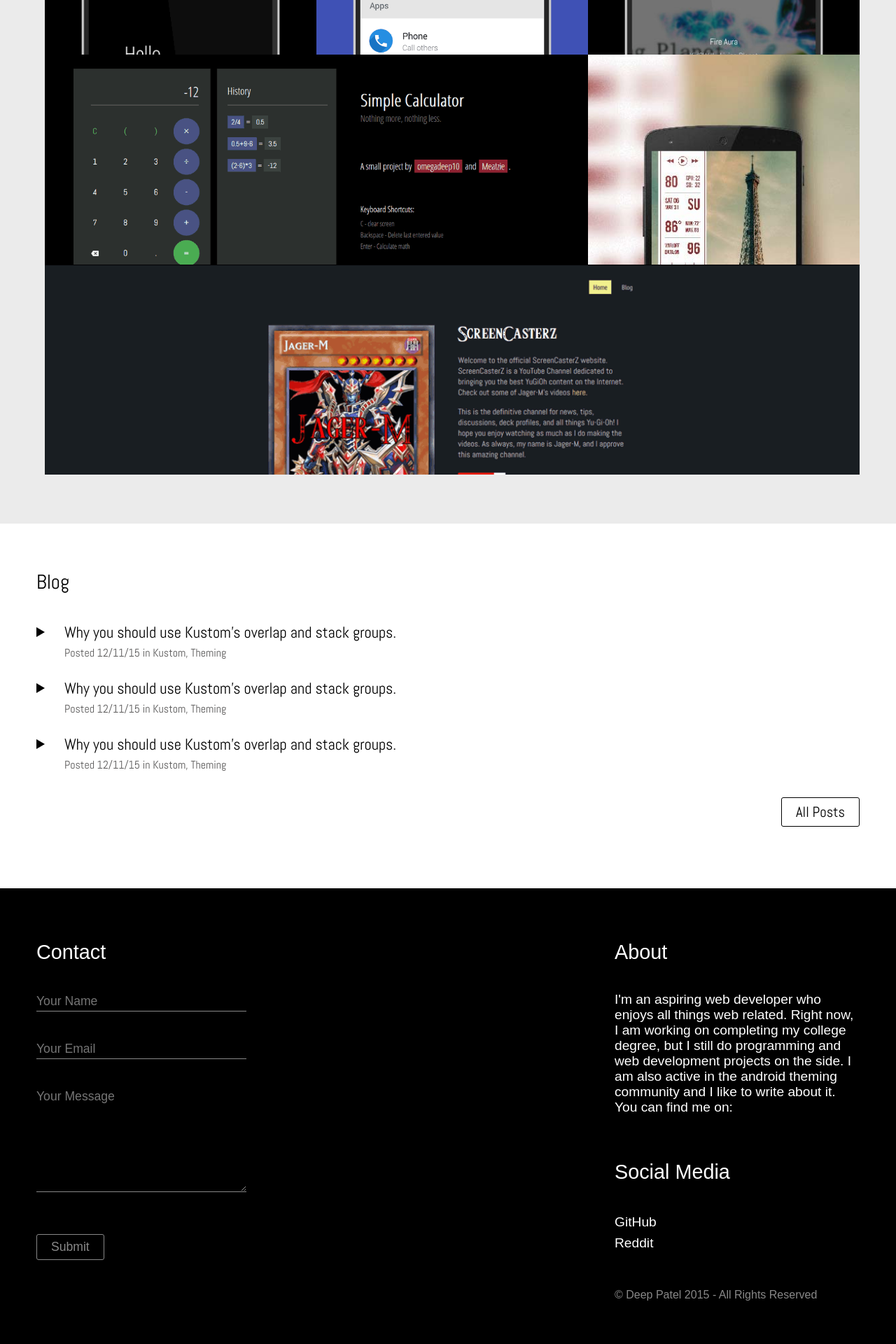
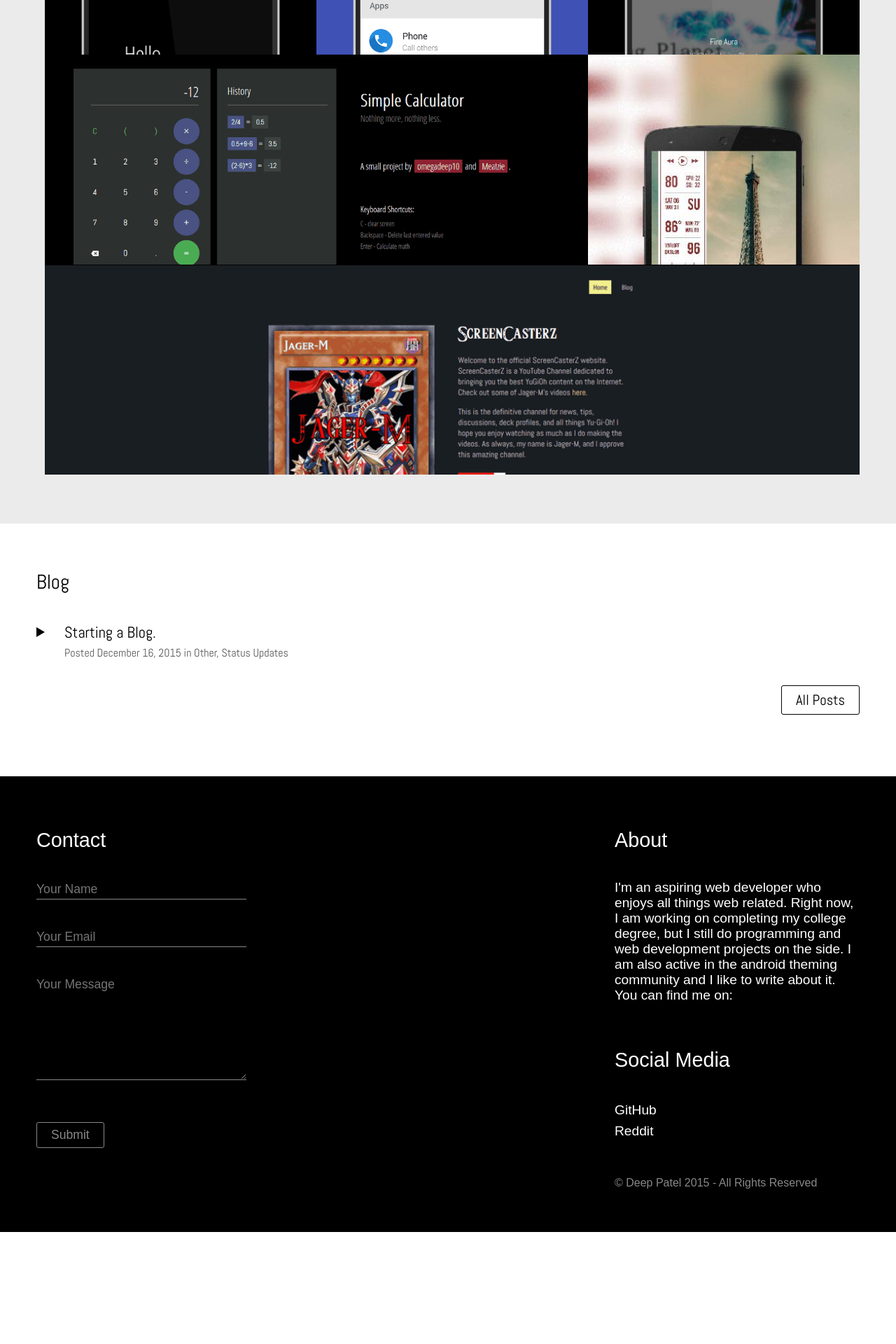
Before and after one commit to omegadeep10/omegadeep10.github.io, a Jekyll site: the page built from index.html, in a window 1280 px wide. Shown: the part 1086-3006 px from the top of the page at 70% size. Built offline with Jekyll 4.4.1, drawn with Linux system fonts in a browser that asks for light colours; some web fonts are replaced; after the commit the page ends 2846 px from its top, so only the background shows below that.

Commit message:
Add blog post loop to home page

```diff
--- a/_includes/head.html
+++ b/_includes/head.html
@@ -11,6 +11,7 @@
 <!--External Assets-->
 <link href="/css/main.css" rel="stylesheet" type="text/css">
 <link href='https://fonts.googleapis.com/css?family=Abel|Marvel' rel='stylesheet' type='text/css'>
+
 <script async src="/js/smoothscroll.js"></script>
+<script async src="/js/lazysizes.min.js"></script>
 <script src="/js/script.js"></script>
-<script async src="/js/lazysizes.min.js"></script>
--- a/_posts/2015-12-16-starting-a-blog.md
+++ b/_posts/2015-12-16-starting-a-blog.md
@@ -1,6 +1,7 @@
 ---
 tags:
-- Other
+- Other,
+  Status Updates
 title: Starting a Blog.
 ---
 
--- a/_sass/_blog.sass
+++ b/_sass/_blog.sass
@@ -25,6 +25,12 @@
 
         .post-title
             font-size: 1.4em
+            text-decoration: none
+            color: black
+            @include transition(all .3s ease-in-out)
+
+            &:hover
+                color: $link-hover
 
         .post-info
             font-size: 1em
--- a/index.html
+++ b/index.html
@@ -32,48 +32,26 @@ layout: default
   </div>
 </div>
 
-
-
 <div id="blog">
   <div class="content">
     <h3 class="heading">Blog</h3>
 
+    {% for post in site.posts %}
     <div class="blog-post">
       <span id="triangle-right"></span>
       <div class="post">
-        <p class="post-title">Why you should use Kustom's overlap and stack groups.</p>
-        <p class="post-info">Posted 12/11/15 in Kustom, Theming</p>
+        <a href="{{ post.url }}" class="post-title">{{ post.title }}</a>
+        <p class="post-info">Posted {{ post.date | date: '%B %d, %Y' }} in {{ post.tags }}</p>
       </div>
     </div>
-
-    <div class="blog-post">
-      <span id="triangle-right"></span>
-      <div class="post">
-        <p class="post-title">Why you should use Kustom's overlap and stack groups.</p>
-        <p class="post-info">Posted 12/11/15 in Kustom, Theming</p>
-      </div>
-    </div>
-
-    <div class="blog-post">
-      <span id="triangle-right"></span>
-      <div class="post">
-        <p class="post-title">Why you should use Kustom's overlap and stack groups.</p>
-        <p class="post-info">Posted 12/11/15 in Kustom, Theming</p>
-      </div>
-    </div>
+    {% endfor %}
 
     <a href="#" class="button">All Posts</a>
 
   </div>
 </div>
 
-
-
-
-
-
 <footer>
-
 
   <div class="content clearfix">
 
```
